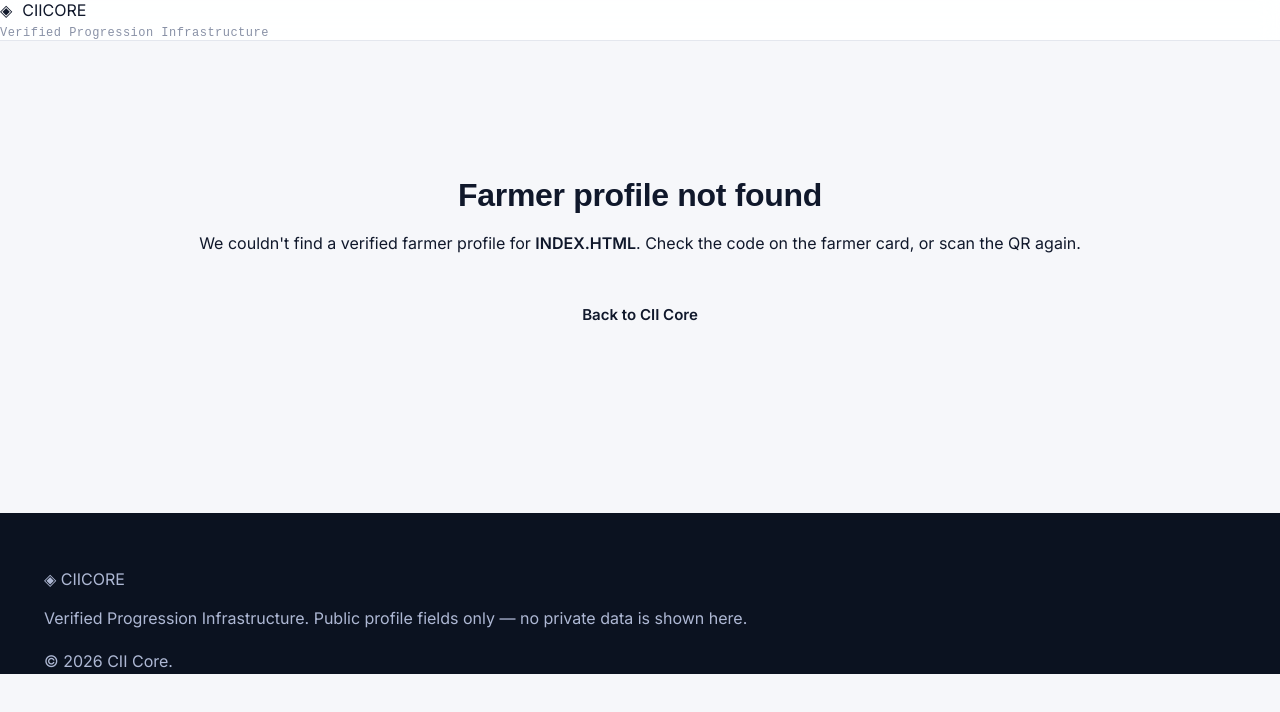
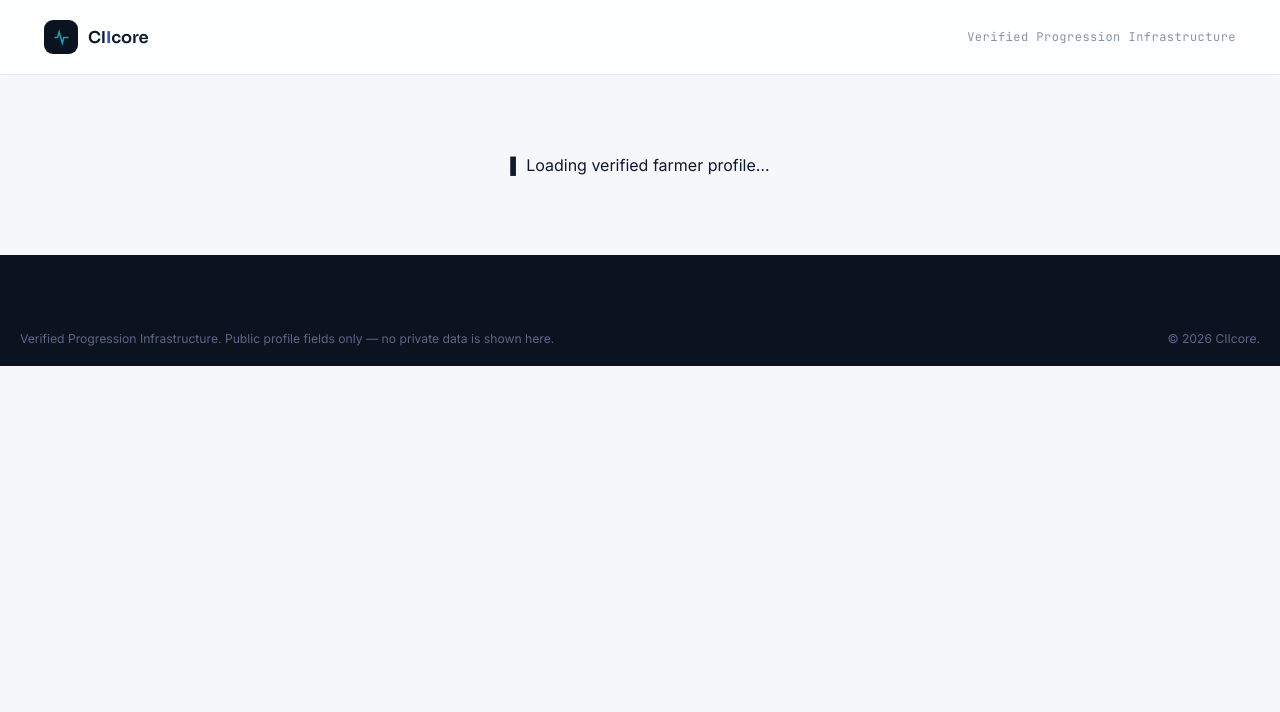
Before and after one commit to ukpo217and-code/ciicore, a plain HTML site: page farmer/index.html in a window 1280 px wide. Drawn offline with Linux system fonts and the light colour scheme; no server answers.

Commit message:
Refactor farmer profile HTML structure and styles

```diff
--- a/farmer/index.html
+++ b/farmer/index.html
@@ -6,51 +6,50 @@
 <title>Verified Farmer Profile | CII VPI</title>
 <meta name="description" content="Verified Progression Infrastructure — public farmer profile showing verified interventions, evidence and progression.">
 <link rel="preconnect" href="https://fonts.googleapis.com">
-<link rel="preconnect" href="https://fonts.gstatic.com" crossorigin>
-<link href="https://fonts.googleapis.com/css2?family=Space+Grotesk:wght@400;500;600;700&family=IBM+Plex+Mono:wght@400;500;600&family=Inter:wght@400;500;600&display=swap" rel="stylesheet">
+<link href="https://fonts.googleapis.com/css2?family=Sora:wght@400;500;600;700&family=Inter:wght@400;500;600;700&family=JetBrains+Mono:wght@400;500;600&display=swap" rel="stylesheet">
 <link rel="stylesheet" href="/styles.css">
 <link rel="stylesheet" href="/farmer/farmer.css">
 </head>
-<body data-page="profile">
-
-<div class="grid-overlay" aria-hidden="true"></div>
+<body>
 
 <header class="site-header">
-  <nav class="nav" aria-label="Primary">
+  <div class="container header__inner">
     <a href="/" class="brand">
-      <span class="brand-mark" aria-hidden="true">◈</span>
-      <span class="brand-text">CII<span class="brand-sub">CORE</span></span>
+      <span class="brand__mark"><svg viewBox="0 0 24 24" fill="none" stroke="currentColor" stroke-width="2"><path d="M3 12h4l2-7 4 14 2-7h6"/></svg></span>
+      <span class="brand__name">CI<b>I</b>core</span>
     </a>
-    <span class="vpi-tag">Verified Progression Infrastructure</span>
-  </nav>
+    <span class="vpi-tag" style="margin-left:auto;">Verified Progression Infrastructure</span>
+  </div>
 </header>
 
-<main id="main" class="farmer-main">
-  <div class="container narrow">
+<main id="main">
 
   <div id="farmerLoading" class="state-panel">
     <span class="terminal-caret" aria-hidden="true">▌</span> Loading verified farmer profile…
   </div>
 
   <div id="farmerNotFound" class="state-panel" hidden>
-      <h1 class="section-title">Farmer profile not found</h1>
-      <p class="section-lead">
-        We couldn't find a verified farmer profile for
-        <strong id="farmerNotFoundCode"></strong>. Check the code on the farmer card, or scan the QR again.
-      </p>
-      <a href="/" class="btn btn-ghost">Back to CII Core</a>
+    <div class="container narrow">
+      <h1>Farmer profile not found</h1>
+      <p>We couldn't find a verified farmer profile for <strong id="farmerNotFoundCode"></strong>. Check the code on the farmer card, or scan the QR again.</p>
+      <a href="/" class="btn btn--outline">Back to CII Core</a>
+    </div>
   </div>
 
-    <div id="farmerContent" class="farmer-content" hidden>
+  <div id="farmerContent" hidden>
 
-      <div class="profile-head">
+    <section class="farmer-hero">
+      <div class="container farmer-hero-inner">
         <div>
           <span id="verifiedBadge" class="verified-badge">Verified Farmer</span>
-          <h1 id="farmerName" class="section-title profile-name"></h1>
+          <h1 id="farmerName" class="profile-name"></h1>
           <p class="profile-code">Farmer ID <span id="farmerCode" class="mono"></span></p>
         </div>
-        <a id="cardLink" href="#" class="btn btn-ghost">View printable card</a>
+        <a id="cardLink" href="#" class="btn btn--outline">View printable card</a>
       </div>
+    </section>
+
+    <div class="container farmer-content">
 
       <div class="profile-grid">
         <div class="profile-fact">
@@ -71,7 +70,7 @@
         </div>
       </div>
 
-      <section class="panel">
+      <section class="panel" style="margin-top:28px;">
         <div class="panel-head">
           <h2>Progression status</h2>
           <span id="progressionStatus" class="status-pill"></span>
@@ -134,7 +133,7 @@
           <div class="flow-arrow" aria-hidden="true">→</div>
           <div class="flow-step flow-step-core"><span>Progression</span></div>
         </div>
-        <p class="section-lead vpi-copy">
+        <p class="vpi-copy">
           Every field on this page traces back to a verified record — an intervention that was assigned,
           evidence that was submitted, and a verification step that confirmed it happened. Nothing here is
           self-reported without a check. This is what VPI makes visible: not just that support was given,
@@ -144,16 +143,13 @@
 
     </div>
   </div>
+
 </main>
 
 <footer class="site-footer">
-  <div class="container footer-inner">
-    <div class="footer-brand">
-      <span class="brand-mark" aria-hidden="true">◈</span>
-      <span class="brand-text">CII<span class="brand-sub">CORE</span></span>
-    </div>
-    <p class="footer-tag">Verified Progression Infrastructure. Public profile fields only — no private data is shown here.</p>
-    <p class="footer-copy">&copy; <span id="year"></span> CII Core.</p>
+  <div class="container footer__bottom" style="border-top:none;">
+    <span>Verified Progression Infrastructure. Public profile fields only — no private data is shown here.</span>
+    <span>&copy; 2026 CIIcore.</span>
   </div>
 </footer>
 
```
Lines whose indentation alone changed are shown as unchanged.
